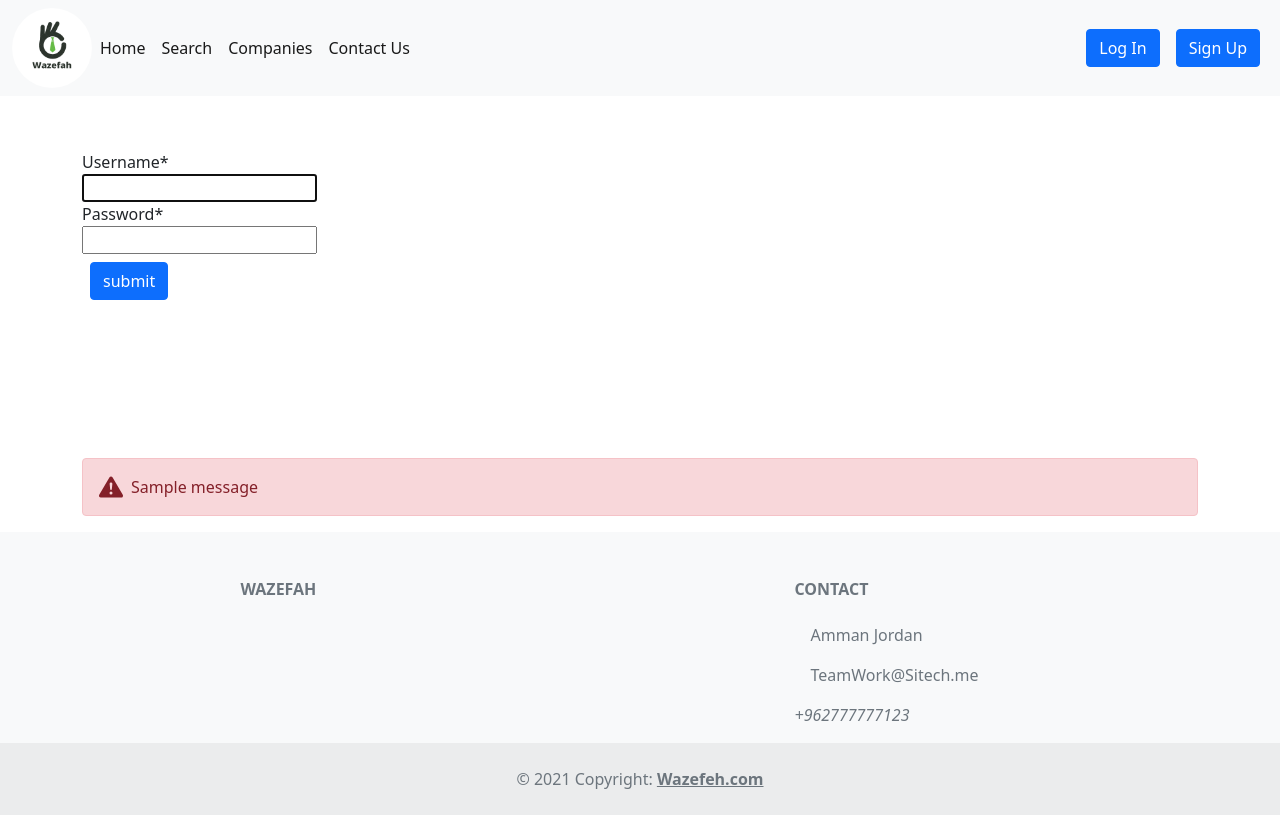
After one commit to Abdulhafeez012/wazefah, a Django app: page /logIn/ in a window 1280 px wide. The commit adds this page. Run offline with Django 4.2, Linux system fonts and the light colour scheme; tables that the repository leaves empty hold one stand-in row (values such as "Sample post"); one stand-in notice (Sample message) is shown; some libraries are stand-ins or nearby versions.

Commit message:
end from logIn feature

```diff
--- a/static/css/base.css
+++ b/static/css/base.css
@@ -3,5 +3,5 @@
     padding: 0;
 }
 .search{
-    margin-top:150px;
+    margin-top:200px;
 }
--- a/templates/base.html
+++ b/templates/base.html
@@ -27,52 +27,52 @@
             <div class="collapse navbar-collapse justify-content-between" id="navbarNavDropdown">
                 <ul class="navbar-nav">
                     <li class="nav-item">
+                        <a class="nav-link active" href="/home/">Home</a>
+                    </li>
+                    <li class="nav-item">
                         <a class="nav-link active" href="#search">Search</a>
                     </li>
                     <li class="nav-item">
                         <a class="nav-link active" href="#company">Companies</a>
                     </li>
+                    {% if user.is_authenticated %}
+                        <li class="nav-item">
+                            <a class="nav-link active" href="#job">Suggestion Job</a>
+                        </li>
+                    {% endif %}
                     <li class="nav-item">
                         <a class="nav-link active" href="#footer">Contact Us</a>
                     </li>
                 </ul>
+                {% if not user.is_authenticated %}
                     <div class="d-flex">
-                    <a class="btn btn-primary mx-2" data-bs-toggle="modal" data-bs-target="#logInModal">Log In</a>
-                    <a class="btn btn-primary mx-2" data-bs-toggle="modal" data-bs-target="#signUpModal">Sign Up</a>
+                        <a class="btn btn-primary mx-2" href="/logIn/">Log In</a>
+                        <a class="btn btn-primary mx-2" href="/register/">Sign Up</a>
+                    </div>
+                {% else %}
+                    <div class="d-flex flex-column-reverse justify-content-end ">
+                        <a class="btn btn-primary active align-self-center" href="/logout/" p-0>Log Out</a>
+                        <button type="button" class="btn ">
+                        <h2>{{user.username}}</h2>
+                        <img src="https://external-content.duckduckgo.com/iu/?u=http%3A%2F%2Fcdn.onlinewebfonts.com%2Fsvg%2Fimg_206976.png&f=1&nofb=1" alt="Profile image"
+                        class="rounded-circle" width="50rem" height="50rem"></button>
+                    </div>
+                {% endif %}
             </div>
         </div>
+    </nav>
+</header>
+{% if 'logIn' in request.path %}
+    <div class="container" style="margin-top: 150px;">
+        {% block logIn_block %}
 
+        {% endblock %}
     </div>
-    </nav>
-    <!-- Log In Modal -->
-    <div class="modal fade" id="logInModal" tabindex="-1" aria-labelledby="ModalLabel1" aria-hidden="true">
-        <div class="modal-dialog">
-        <div class="modal-content">
-            <div class="modal-header">
-            <h5 class="modal-title" id="exampleModalLabel">Log In</h5>
-            <button type="button" class="btn-close" data-bs-dismiss="modal" aria-label="Close"></button>
-            </div>
-            <div class="modal-body">
-                {% block logIn_block %} {% endblock %}
-            </div>
-        </div>
-        </div>
-    </div>
-    <!-- Sign Up Modal -->
-    <div class="modal fade" id="signUpModal" tabindex="-1" aria-labelledby="ModalLabel1" aria-hidden="true">
-        <div class="modal-dialog">
-        <div class="modal-content">
-            <div class="modal-header">
-            <h5 class="modal-title" id="exampleModalLabel">Sign Up</h5>
-            <button type="button" class="btn-close" data-bs-dismiss="modal" aria-label="Close"></button>
-            </div>
-            <div class="modal-body">
-                {% block SignUp_block %} {% endblock %}
-            </div>
-        </div>
-        </div>
-    </div>
-</header>
+{% elif 'signUp' in request.path %}
+    {% block SignUp_block %}
+
+    {% endblock %}
+{% else %}
     <div class="container">
         <div class="search d-flex flex-column align-items-center" id="search">
             <form>
@@ -95,9 +95,18 @@
             </form>
         </div>
     </div>
+{% endif %}
+
+{% if user.is_authenticated %}
+    {% block job_block %}
+
+    {% endblock %}
+{% endif %}
+
 {% block body_block %}
 
 {% endblock %}
+
 <!-- Footer -->
 <footer class="text-center text-lg-start bg-light text-muted mt-auto" id="footer">
     <section class="ftr-body">
@@ -122,13 +131,12 @@
                     <h6 class="text-uppercase fw-bold mb-4">
                         Contact
                     </h6>
-                    <p><i class="fas fa-home me-3"></i> New York, NY 10012, US</p>
+                    <p><i class="fas fa-home me-3"></i> Amman Jordan</p>
                     <p>
                         <i class="fas fa-envelope me-3"></i>
-                        info@example.com
+                        TeamWork@Sitech.me
                     </p>
-                    <p><i class="fas fa-phone me-3"></i> + 01 234 567 88</p>
-                    <p><i class="fas fa-print me-3"></i> + 01 234 567 89</p>
+                    <p><i class="fas fa-phone me-3">+962777777123</i></p>
                 </div>
                 <!-- Grid column -->
             </div>
--- /dev/null
+++ b/templates/login.html
@@ -0,0 +1,22 @@
+{% extends 'base.html' %}
+
+{% load crispy_forms_tags %}
+
+{% block logIn_block %}
+    <form action="" method="POST">{% csrf_token %}
+        {{form|crispy}}
+        <input type="submit" value="submit" class="btn btn-primary m-2">
+    </form>
+    {% if messages %}
+        {% for message in messages %}
+            <div class="alert alert-danger d-flex align-items-center" role="alert" style="margin-top: 150px;">
+                <svg xmlns="http://www.w3.org/2000/svg" width="24" height="24" fill="currentColor" class="bi bi-exclamation-triangle-fill flex-shrink-0 me-2" viewBox="0 0 16 16" role="img" aria-label="Warning:">
+                <path d="M8.982 1.566a1.13 1.13 0 0 0-1.96 0L.165 13.233c-.457.778.091 1.767.98 1.767h13.713c.889 0 1.438-.99.98-1.767L8.982 1.566zM8 5c.535 0 .954.462.9.995l-.35 3.507a.552.552 0 0 1-1.1 0L7.1 5.995A.905.905 0 0 1 8 5zm.002 6a1 1 0 1 1 0 2 1 1 0 0 1 0-2z"/>
+                </svg>
+                <div>
+                    {{ message }}
+                </div>
+            </div>
+        {% endfor %}
+    {% endif %}
+{% endblock %}
--- a/wazefah/models.py
+++ b/wazefah/models.py
@@ -1,4 +1,3 @@
-from distutils.command.upload import upload
 from django.db import models
 from django.contrib.auth.models import User
 
--- a/wazefah/urls.py
+++ b/wazefah/urls.py
@@ -1,4 +1,4 @@
-from django.urls import URLPattern, path
+from django.urls import  path
 from . import views
 
 app_name = 'wazefah'
@@ -6,4 +6,6 @@ app_name = 'wazefah'
 urlpatterns = [
     path('',views.BaseView.as_view(), name='base'),
     path('home/',views.HomeView.as_view(), name='home'),
+    path('logIn/',views.LogInView.as_view(), name='login'),
+    path('logout/',views.log_out, name='logout'),
 ]
--- a/wazefah/views.py
+++ b/wazefah/views.py
@@ -1,11 +1,42 @@
-from re import template
 from django.shortcuts import render, redirect
 from django.views.generic import TemplateView,View
-from .models import UserInformation
-# Create your views here.
+from django.contrib.auth import login, logout, authenticate
+from django.contrib import messages
+from django.contrib.auth.decorators import login_required
+from django.contrib.auth.forms import AuthenticationForm
+
 
 class BaseView(TemplateView):
     template_name = 'base.html'
 
 class HomeView(TemplateView):
     template_name = 'HomePage.html'
+
+class LogInView(View):
+    Form = AuthenticationForm
+    template1 = 'login.html'
+
+    def get(self, request, *args, **kwargs):
+        form = self.Form()
+        return render(request,self.template1,{'form' : form})
+
+    def post(self, request, *args, **kwargs):
+        form = self.Form(request.POST)
+
+        if request.user.is_authenticated:
+            return redirect('/home/')
+        username = request.POST['username']
+        password = request.POST['password']
+        user = authenticate(request, username = username, password = password)
+
+        if user is not None:
+            login(request,user)
+            return redirect('/home/')
+        else:
+            messages.success(request,("The username or password in not correct please try again "))
+            return redirect('/logIn/')
+
+@login_required
+def log_out(request):
+    logout(request)
+    return redirect('/home/')
```
Also changed, not shown: templates/SignUp.html (+17 -4 lines), templates/logIn.html (deleted, +0 -12 lines), wazefah/forms.py (added). Lines whose indentation alone changed are shown as unchanged.
